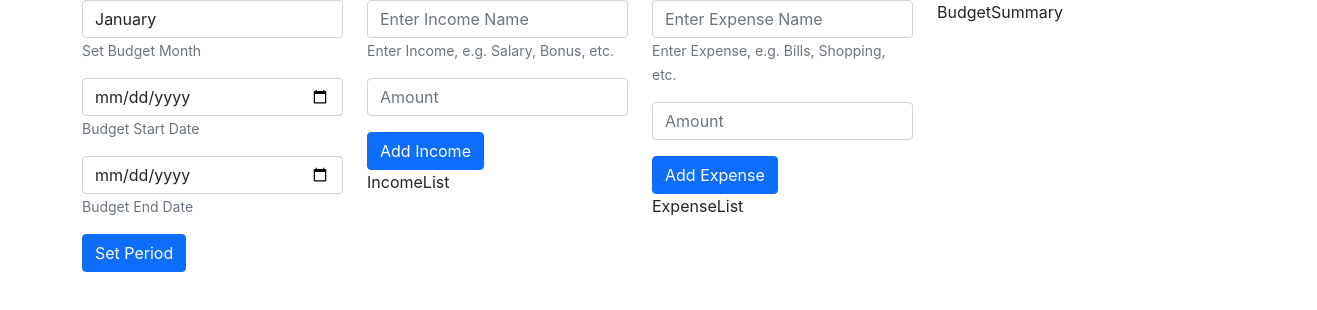
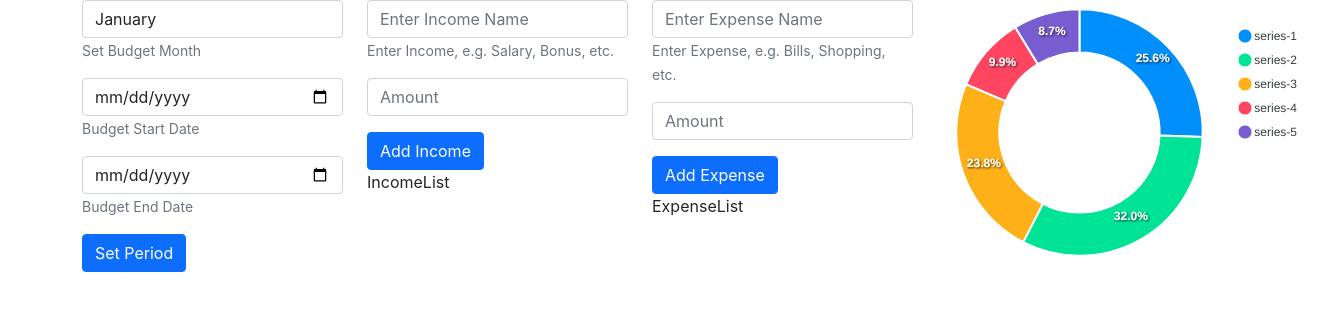
Before and after one commit to danielruffolodeveloper/superbudget-pwa, a React (Create React App) app in the folder client/: page / in a window 1280 px wide. Shown: the top 310 px of the page, 1317 px wide, since content can reach past the window. Built offline with nearby package versions, Linux system fonts and the light colour scheme.

Commit message:
add apex charts library

```diff
--- a/client/package.json
+++ b/client/package.json
@@ -8,6 +8,7 @@
     "@testing-library/user-event": "^13.5.0",
     "bootstrap": "^5.1.3",
     "react": "^18.1.0",
+    "react-apexcharts": "^1.4.0",
     "react-bootstrap": "^2.3.1",
     "react-dom": "^18.1.0",
     "react-scripts": "5.0.1",
--- a/client/src/components/BudgetSummary.js
+++ b/client/src/components/BudgetSummary.js
@@ -1,9 +1,26 @@
-import React from 'react'
+import React, { Component } from 'react';
+import Chart from 'react-apexcharts'
 
-const BudgetSummary = () => {
-  return (
-    <div>BudgetSummary</div>
-  )
+class BudgetSummary extends Component {
+
+  constructor(props) {
+    super(props);
+
+    this.state = {
+      options: {},
+      series: [44, 55, 41, 17, 15],
+      labels: ['A', 'B', 'C', 'D', 'E']
+    }
+  }
+
+  render() {
+
+    return (
+      <div className="donut">
+        <Chart options={this.state.options} series={this.state.series} type="donut" width="380" />
+      </div>
+    );
+  }
 }
 
-export default BudgetSummary
+export default BudgetSummary;
```
Also changed, not shown: 1 other file (tests, documents, lock files or other folders).
